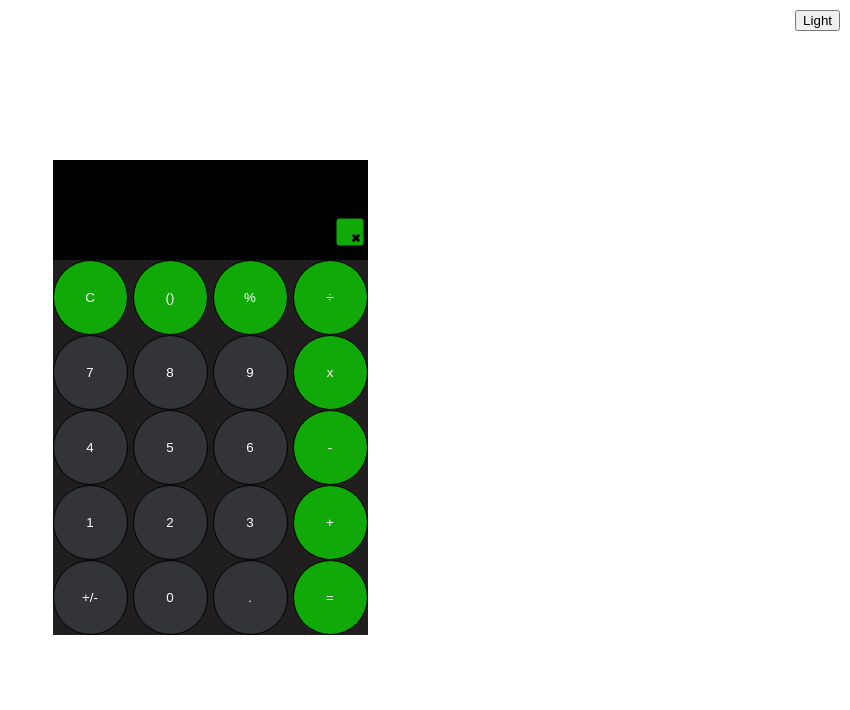
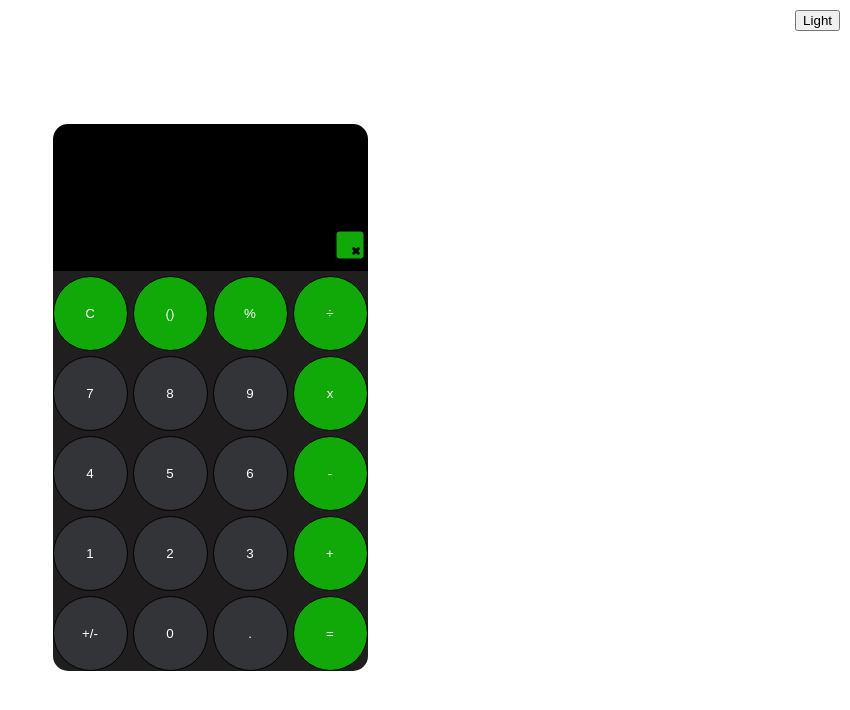
Before and after one commit to Orbter/caculetor, a plain HTML site: page index.html in a window 1280 px wide. Shown: the whole page, without its empty margins (430-1280 px from the left). Drawn offline with Linux system fonts and the light colour scheme.

Commit message:
styled he vaculator

```diff
--- a/style.css
+++ b/style.css
@@ -30,7 +30,7 @@ html {
   max-height: 600px;
   min-width: 300px;
   gap: 5px;
-
+  padding-top: 5px;
   flex-grow: 1;
 }
 #caculetor-h2 {
@@ -38,38 +38,42 @@ html {
   min-width: 300px;
   gap: 5px;
   flex-grow: 1;
+  padding-top: 5px;
 }
 #caculetor-h3 {
   background-color: rgb(32, 30, 30);
   min-width: 300px;
   gap: 5px;
-
+  padding-top: 5px;
   flex-grow: 1;
 }
 #caculetor-h4 {
   background-color: rgb(32, 30, 30);
   min-width: 300px;
   gap: 5px;
-
-  flex-grow: 1;
+  padding-top: 5px;
 }
 #caculetor-h5 {
   background-color: rgb(32, 30, 30);
   min-width: 300px;
   gap: 5px;
-
+  border-bottom-left-radius: 15px;
+  border-bottom-right-radius: 15px;
+  padding-top: 5px;
   flex-grow: 1;
 }
 .numbers-screen {
   flex-direction: column;
   min-width: 315px;
   flex-grow: 1;
-  min-height: 100px;
+  min-height: 150 px;
   align-items: end;
   justify-content: center;
   word-wrap: break-word;
   word-break: break-all;
   font-size: 2rem;
+  border-top-left-radius: 15px;
+  border-top-right-radius: 15px;
 }
 .numbers-screen-dark {
   background-color: rgb(0, 0, 0);
@@ -106,10 +110,11 @@ html {
 .All-buttons {
   padding: 5px;
   padding-top: 0;
+
   flex-direction: column;
 }
 .deleat {
-  padding-top: 15px;
+  padding-top: 65px;
   padding-bottom: 0;
   cursor: pointer;
 }
```
